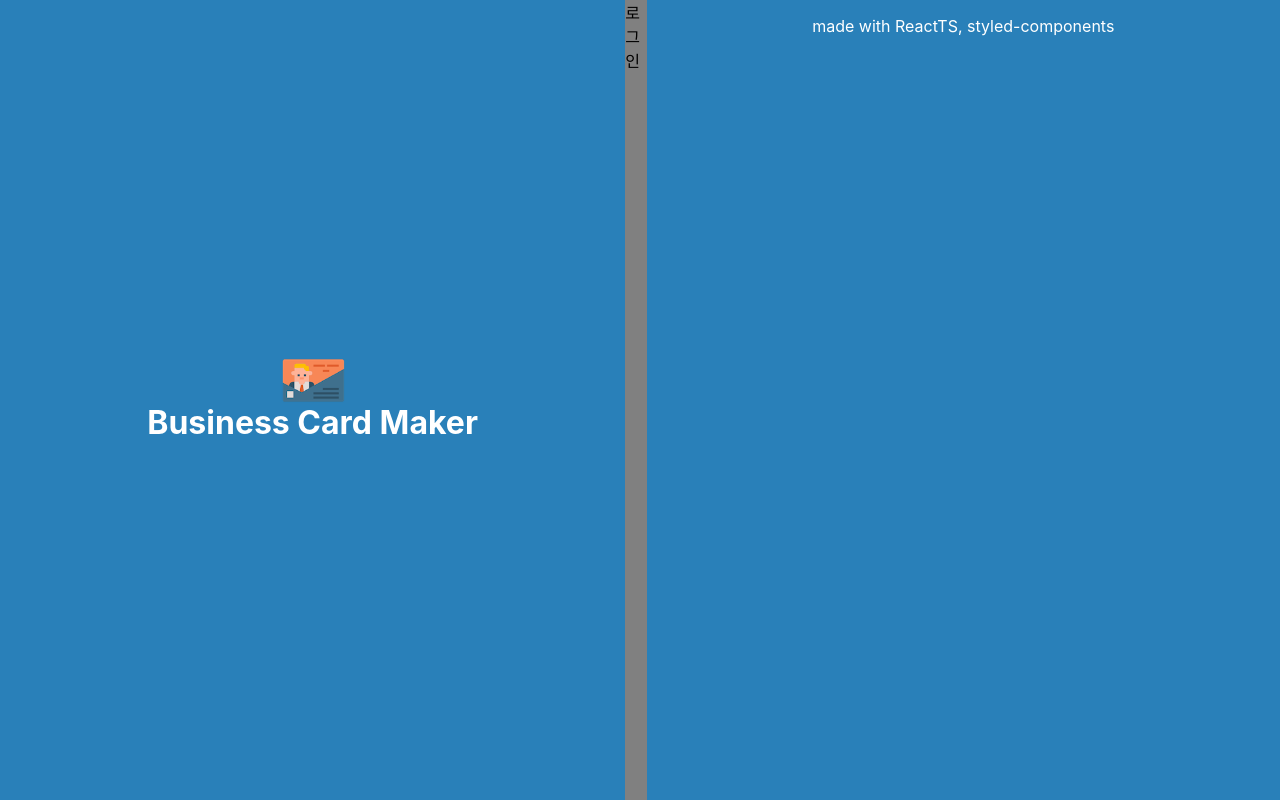
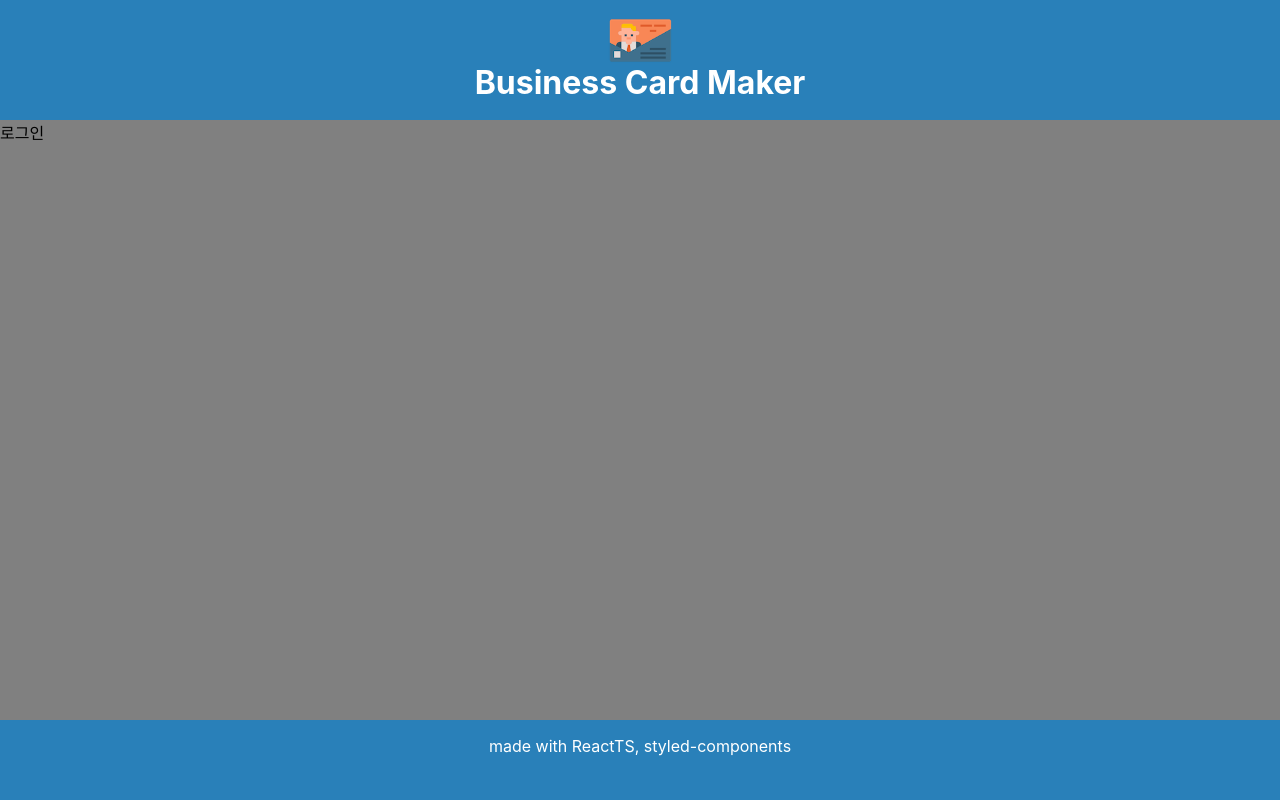
Before and after one commit to yogjin/business-card-maker, a React (Create React App) app: page /maker in a window 1280 px wide. Built offline with nearby package versions, Linux system fonts and the light colour scheme; no server answers.

Commit message:
style(Maker): styling using flex

```diff
--- a/src/component/Maker/Maker.tsx
+++ b/src/component/Maker/Maker.tsx
@@ -8,12 +8,28 @@ interface makerProps {}
 
 const Maker: FC<makerProps> = () => {
   return (
-    <>
+    <Container>
       <Header />
       <div>로그인</div>
       <Footer />
-    </>
+    </Container>
   );
 };
 
+const Container = styled.div`
+  display: flex;
+  flex-direction: column;
+  width: 100%;
+
+  & > :nth-child(1) {
+    flex: 1 1 15%;
+  }
+  & > :nth-child(2) {
+    flex: 1 1 75%;
+  }
+  & > :nth-child(3) {
+    flex: 1 1 10%;
+  }
+`;
+
 export default Maker;
```
